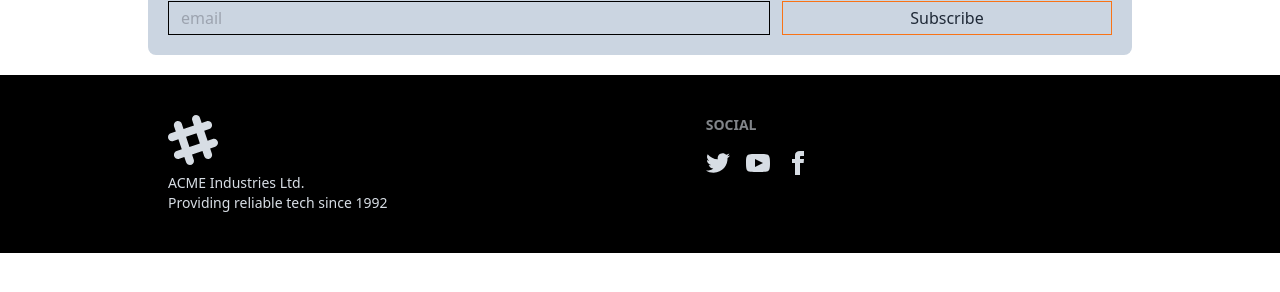
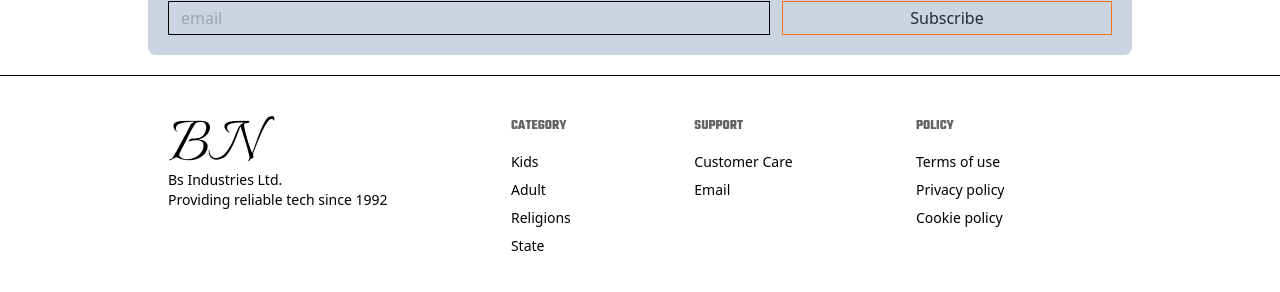
Before and after one commit to SiamShekh/Book-store-clients, a React (Vite) app: page / in a window 1280 px wide. Shown: the part 1399-1691 px from the top of the page. Before the commit the page ends 1652 px from the top, so only its background shows below. Built offline with nearby package versions, Linux system fonts and the light colour scheme; a web font is replaced by a local one.

Commit message:
Home paged design compelete

```diff
--- a/src/components/layouts/MainLayouts.tsx
+++ b/src/components/layouts/MainLayouts.tsx
@@ -24,7 +24,7 @@ const MainLayouts = () => {
                 <Outlet />
             </div>
 
-            <div className="bg-black">
+            <div className="border-t border-t-black ">
                 <Footer />
             </div>
 
--- a/src/components/ui/Footer.tsx
+++ b/src/components/ui/Footer.tsx
@@ -1,65 +1,37 @@
+import logo from "../../assets/icons/icon.png";
 
 const Footer = () => {
     return (
         <div>
-            <footer className="footer text-neutral-content p-10 max-w-5xl mx-auto">
+            <footer className="footer p-10 max-w-5xl mx-auto text-black text-pretty">
                 <aside>
-                    <svg
-                        width="50"
-                        height="50"
-                        viewBox="0 0 24 24"
-                        xmlns="http://www.w3.org/2000/svg"
-                        fillRule="evenodd"
-                        clipRule="evenodd"
-                        className="fill-current">
-                        <path
-                            d="M22.672 15.226l-2.432.811.841 2.515c.33 1.019-.209 2.127-1.23 2.456-1.15.325-2.148-.321-2.463-1.226l-.84-2.518-5.013 1.677.84 2.517c.391 1.203-.434 2.542-1.831 2.542-.88 0-1.601-.564-1.86-1.314l-.842-2.516-2.431.809c-1.135.328-2.145-.317-2.463-1.229-.329-1.018.211-2.127 1.231-2.456l2.432-.809-1.621-4.823-2.432.808c-1.355.384-2.558-.59-2.558-1.839 0-.817.509-1.582 1.327-1.846l2.433-.809-.842-2.515c-.33-1.02.211-2.129 1.232-2.458 1.02-.329 2.13.209 2.461 1.229l.842 2.515 5.011-1.677-.839-2.517c-.403-1.238.484-2.553 1.843-2.553.819 0 1.585.509 1.85 1.326l.841 2.517 2.431-.81c1.02-.33 2.131.211 2.461 1.229.332 1.018-.21 2.126-1.23 2.456l-2.433.809 1.622 4.823 2.433-.809c1.242-.401 2.557.484 2.557 1.838 0 .819-.51 1.583-1.328 1.847m-8.992-6.428l-5.01 1.675 1.619 4.828 5.011-1.674-1.62-4.829z"></path>
-                    </svg>
+                    <img src={logo} draggable={false} className="bg-blend-color-burn" />
                     <p>
-                        ACME Industries Ltd.
+                        Bs Industries Ltd.
                         <br />
                         Providing reliable tech since 1992
                     </p>
                 </aside>
                 <nav>
-                    <h6 className="footer-title">Social</h6>
-                    <div className="grid grid-flow-col gap-4">
-                        <a>
-                            <svg
-                                xmlns="http://www.w3.org/2000/svg"
-                                width="24"
-                                height="24"
-                                viewBox="0 0 24 24"
-                                className="fill-current">
-                                <path
-                                    d="M24 4.557c-.883.392-1.832.656-2.828.775 1.017-.609 1.798-1.574 2.165-2.724-.951.564-2.005.974-3.127 1.195-.897-.957-2.178-1.555-3.594-1.555-3.179 0-5.515 2.966-4.797 6.045-4.091-.205-7.719-2.165-10.148-5.144-1.29 2.213-.669 5.108 1.523 6.574-.806-.026-1.566-.247-2.229-.616-.054 2.281 1.581 4.415 3.949 4.89-.693.188-1.452.232-2.224.084.626 1.956 2.444 3.379 4.6 3.419-2.07 1.623-4.678 2.348-7.29 2.04 2.179 1.397 4.768 2.212 7.548 2.212 9.142 0 14.307-7.721 13.995-14.646.962-.695 1.797-1.562 2.457-2.549z"></path>
-                            </svg>
-                        </a>
-                        <a>
-                            <svg
-                                xmlns="http://www.w3.org/2000/svg"
-                                width="24"
-                                height="24"
-                                viewBox="0 0 24 24"
-                                className="fill-current">
-                                <path
-                                    d="M19.615 3.184c-3.604-.246-11.631-.245-15.23 0-3.897.266-4.356 2.62-4.385 8.816.029 6.185.484 8.549 4.385 8.816 3.6.245 11.626.246 15.23 0 3.897-.266 4.356-2.62 4.385-8.816-.029-6.185-.484-8.549-4.385-8.816zm-10.615 12.816v-8l8 3.993-8 4.007z"></path>
-                            </svg>
-                        </a>
-                        <a>
-                            <svg
-                                xmlns="http://www.w3.org/2000/svg"
-                                width="24"
-                                height="24"
-                                viewBox="0 0 24 24"
-                                className="fill-current">
-                                <path
-                                    d="M9 8h-3v4h3v12h5v-12h3.642l.358-4h-4v-1.667c0-.955.192-1.333 1.115-1.333h2.885v-5h-3.808c-3.596 0-5.192 1.583-5.192 4.615v3.385z"></path>
-                            </svg>
-                        </a>
-                    </div>
+                    <h6 className="footer-title font-teko">Category</h6>
+                    <a className="link link-hover">Kids</a>
+                    <a className="link link-hover">Adult</a>
+                    <a className="link link-hover">Religions</a>
+                    <a className="link link-hover">State</a>
+                </nav>
+                <nav>
+                    <h6 className="footer-title font-teko">Support</h6>
+                    <a className="link link-hover">Customer Care</a>
+                    <a className="link link-hover">Email</a>
+                </nav>
+                <nav>
+                    <h6 className="footer-title font-teko">Policy</h6>
+                    <a className="link link-hover">Terms of use</a>
+                    <a className="link link-hover">Privacy policy</a>
+                    <a className="link link-hover">Cookie policy</a>
                 </nav>
             </footer>
+
         </div>
     );
 };
```
Also changed, not shown: src/assets/icons/icon.png (added), 1 other file (tests, documents, lock files or other folders).
